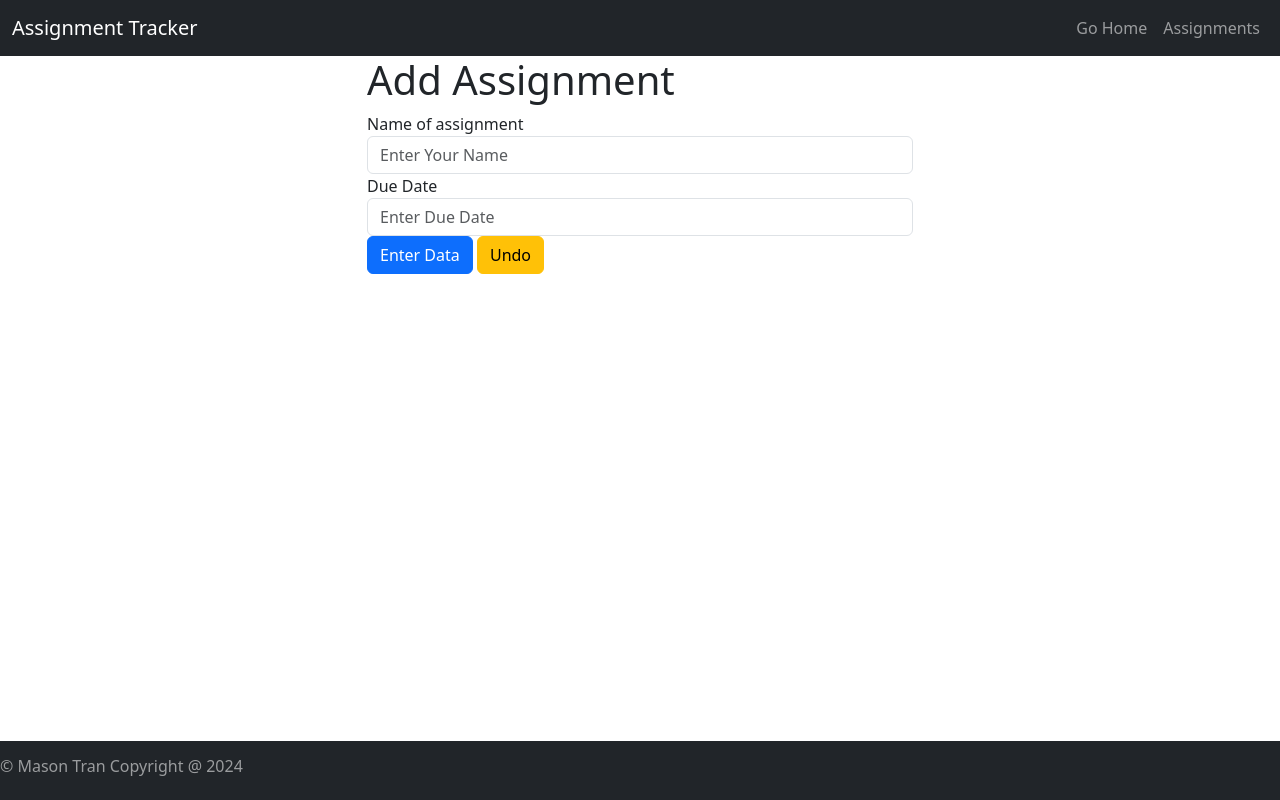
After one commit to MasonT2005/Assignment-3-Web-Script, a Node server app: page /assignmentslist/add in a window 1280 px wide. The commit adds this page. Run offline with Node 20, Linux system fonts and the light colour scheme; some libraries are stand-ins or nearby versions.

Commit message:
commit 3

```diff
--- a/server/routes/assignment.js
+++ b/server/routes/assignment.js
@@ -5,13 +5,13 @@ let mongoose = require('mongoose')
 let Assignment = require('../model/assignment.js');
 const assignment = require('../model/assignment.js');
 let assignmentController = require('../controllers/assignment.js')
-/* get route for the incident list - Read Operation */
+/* get route for the assignment list - Read Operation */
 
 
 
 router.get('/',async(req,res,next)=>{
 try{
-    const AssignmentList = await Incident.find();
+    const AssignmentList = await Assignment.find();
     res.render('Assignment/list',{
         title:'Assignment',
         AssignmentList:AssignmentList
--- /dev/null
+++ b/server/views/Assignment/add.ejs
@@ -0,0 +1,29 @@
+<% include ../Partials/header.ejs%>
+<% include ../Partials/main_nav.ejs%>
+
+<!-- Content for Add Page -->
+ <div class="container">
+    <div class="row">
+        <div class="offset-md-3 col-md-6">
+            <h1><%= title %></h1>
+            <form class="form" method="POST">
+                <div class="form-group">
+                    <label for="nameTextField">Name of assignment</label>
+                    <input type="text" class="form-control" id="nameTextField"
+                    placeholder="Enter Your Name" name="Name" required>
+                </div>
+                <div class="form-group">
+                    <label for="timeTextField">Due Date </label>
+                    <input type="text" class="form-control" id="timeTextField"
+                    placeholder="Enter Due Date" name="Date" required>
+                </div>
+
+
+                <button class="btn btn-primary" type="submit">Enter Data <i class="fas fa-edit"></i></button>
+                <button class="btn btn-warning" onclick="window.history.back()">Undo <i class="fas fa-undo"></i></button>
+            </form>
+        </div>
+    </div>
+ </div>
+
+<% include ../Partials/footer.ejs%>
--- a/server/views/Partials/footer.ejs
+++ b/server/views/Partials/footer.ejs
@@ -1,7 +1,7 @@
     <!-- Footer -->
     <footer>
         <nav class = "navbar fixed-bottom navbar-dark bg-dark">
-          <h6 class="navbar-text">&copy; Copyright 2024.</h6>
+          <h6 class="navbar-text">&copy; Mason Tran Copyright @ 2024</h6>
         </nav>
         </footer>
       </body>
--- a/server/views/Partials/main_nav.ejs
+++ b/server/views/Partials/main_nav.ejs
@@ -2,7 +2,7 @@
     <!-- Nav Bar -->
     <nav class="navbar navbar-expand-lg navbar-dark bg-dark">
       <div class="container-fluid">
-        <a class="navbar-brand" href="/">Incident Report</a>
+        <a class="navbar-brand" href="/">Assignment Tracker</a>
         <button class="navbar-toggler" type="button" data-bs-toggle="collapse" data-bs-target="#navbarSupportedContent" aria-controls="navbarSupportedContent" aria-expanded="false" aria-label="Toggle navigation">
           <span class="navbar-toggler-icon"></span>
         </button>
@@ -15,16 +15,16 @@
               <% } else { %>
                   <a class="nav-link" href="/">
               <% } %>
-                  <i class="fa-solid fa-igloo"></i> Home</a>
+                  <i class="fa-solid fa-igloo"></i> Go Home</a>
             </li>
 
               <li class="nav-item">
-                <% if(title=="Incidents") { %>
-                    <a class="nav-link active" href="/incidentslist">
+                <% if(title=="Assignments") { %>
+                    <a class="nav-link active" href="/assignmentslist">
                 <% } else { %>
-                    <a class="nav-link" href="/incidentslist">
+                    <a class="nav-link" href="/assignmentslist">
                 <% } %>
-                <i class="fa-solid fa-triangle-exclamation"></i> Incidents</a>
+                <i class="fa-solid fa-triangle-exclamation"></i> Assignments</a>
               </li>
 
 
```
Also changed, not shown: server/config/app.js (+2 -6 lines), server/views/Assignment/edit.ejs (added, +29 -0 lines), server/views/Assignment/list.ejs (renamed from server/views/Incident/list.ejs, +6 -9 lines), server/views/Incident/add.ejs (deleted, +0 -37 lines), server/views/Incident/edit.ejs (deleted, +0 -37 lines).
